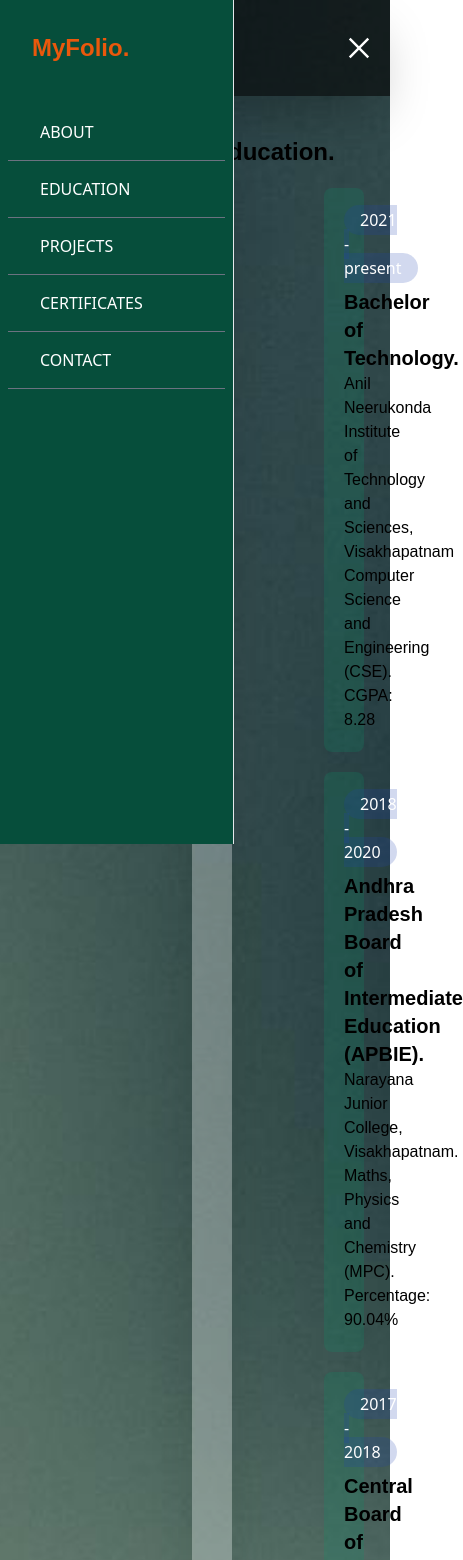
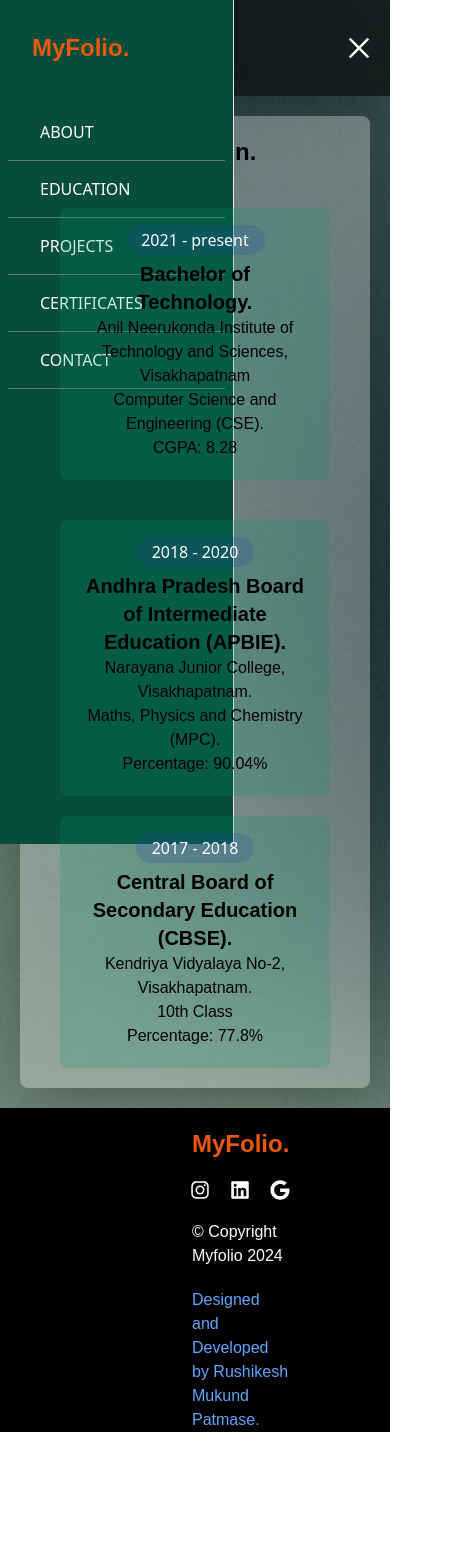
Before and after one commit to Rushikesh-Patmase/react-portfolio-rushikesh, a React (Create React App) app: page /education in a window 390 px wide. Shown: the top 1560 px of the page, 463 px wide, since content can reach past the window. After the commit the page ends 1432 px from the top, so only its background shows below. Built offline with nearby package versions, Linux system fonts and the light colour scheme; a web font is replaced by a local one.

Commit message:
Update Education.js

```diff
--- a/src/Education.js
+++ b/src/Education.js
@@ -1,24 +1,24 @@
 const Education = () => {
     return (
         <div className=''>
-            <div className='bg-white bg-opacity-30 mx-48 my-5 p-5 rounded-lg shadow-2xl flex flex-col'>
+            <div className='bg-white bg-opacity-30 md:mx-48 m-5 p-5 rounded-lg shadow-2xl flex flex-col'>
                 <p className='font-bold text-2xl text-center pb-5 '>Education.</p>
                 <div className='flex flex-col justify-center space-y-5'>
-                    <div className='bg-emerald-600 bg-opacity-20 mx-28 p-5 transform hover:bg-emerald-600 transition duration-500 rounded-lg text-center'>
+                    <div className='bg-emerald-600 bg-opacity-20 m-5 md:mx-28 p-5 transform hover:bg-emerald-600 transition duration-500 rounded-lg text-center'>
                         <span className='bg-blue-800 bg-opacity-20 text-white font-sans rounded-full my-2 px-4 py-1'>2021 - present</span>
                         <p className='font-bold mt-2 text-xl'>Bachelor of Technology.</p>
                         <p className=' text-md'>Anil Neerukonda Institute of Technology and Sciences, Visakhapatnam</p>
                         <p className=' text-md'>Computer Science and Engineering (CSE).</p>
                         <p className=' text-md'>CGPA: 8.28</p>
                     </div>
-                    <div className='bg-emerald-600 bg-opacity-20 mx-28 p-5 transform hover:bg-emerald-600 transition duration-500 rounded-lg text-center'>
+                    <div className='bg-emerald-600 bg-opacity-20 m-5 md:mx-28 p-5 transform hover:bg-emerald-600 transition duration-500 rounded-lg text-center'>
                         <span className='bg-blue-800 bg-opacity-20 text-white rounded-full font-sans my-2 px-4 py-1'>2018 - 2020</span>
                         <p className='font-bold mt-2 text-xl'>Andhra Pradesh Board of Intermediate Education (APBIE).</p>
                         <p className=' text-md'>Narayana Junior College, Visakhapatnam.</p>
                         <p className=' text-md'>Maths, Physics and Chemistry (MPC).</p>
                         <p className=' text-md'>Percentage: 90.04%</p>
                     </div>
-                    <div className='bg-emerald-600 bg-opacity-20 mx-28 p-5 transform hover:bg-emerald-600 transition duration-500 rounded-lg text-center'>
+                    <div className='bg-emerald-600 bg-opacity-20 m-5 md:mx-28 p-5 transform hover:bg-emerald-600 transition duration-500 rounded-lg text-center'>
                         <span className='bg-blue-800 bg-opacity-20 text-white rounded-full font-sans my-2 px-4 py-1'>2017 - 2018</span>
                         <p className='font-bold mt-2 text-xl'>Central Board of Secondary Education (CBSE).</p>
                         <p className=' text-md'>Kendriya Vidyalaya No-2, Visakhapatnam.</p>
```
